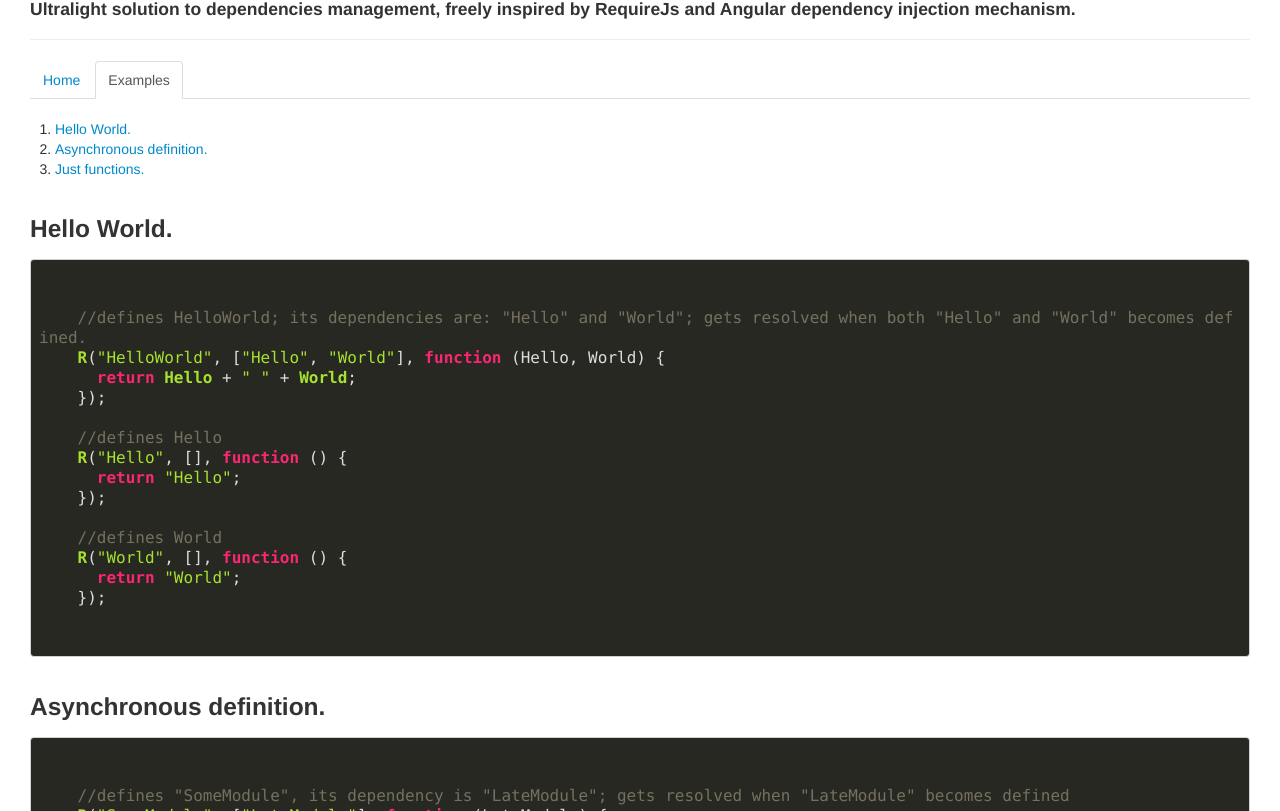
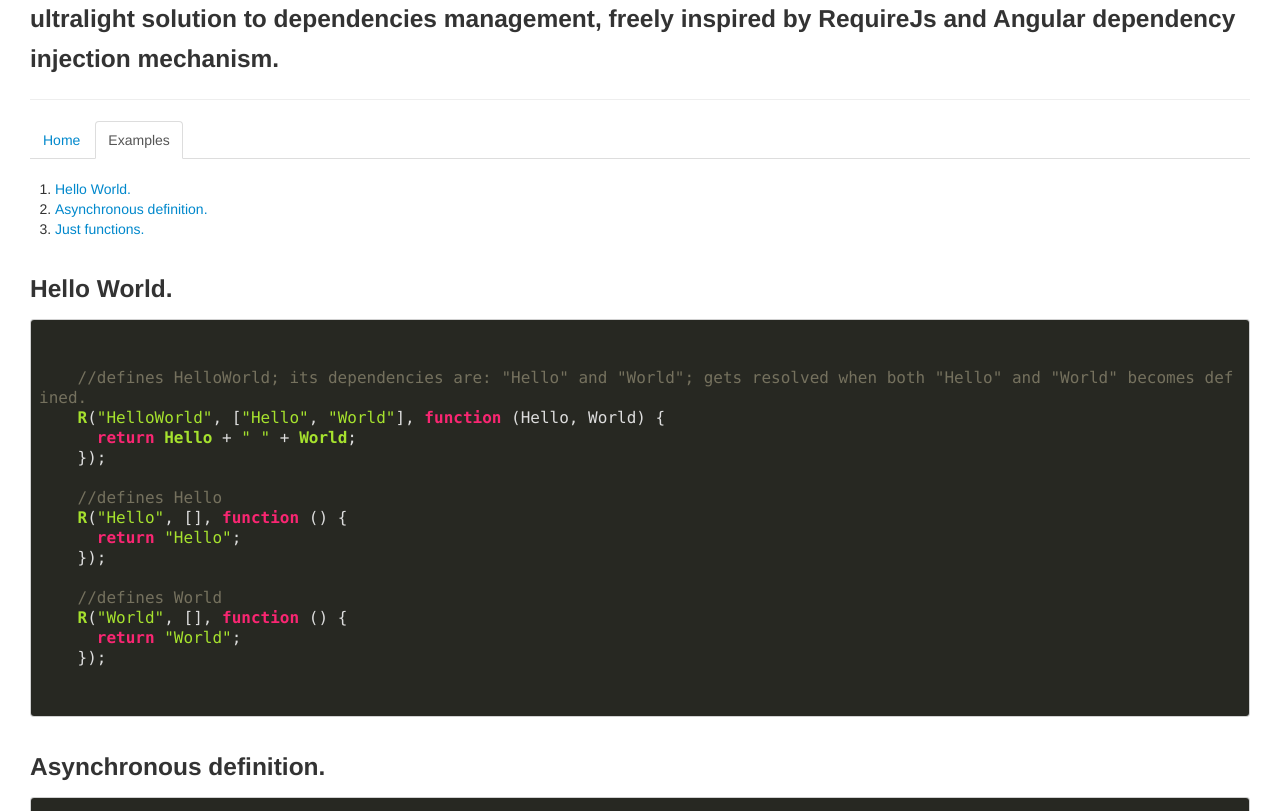
Before and after one commit to RobertoPrevato/R.js, a plain HTML site: page examples.html in a window 1280 px wide. Shown: the part 91-902 px from the top of the page. Drawn offline with nearby package versions, Linux system fonts and the light colour scheme.

Commit message:
Updates README

```diff
--- a/examples.html
+++ b/examples.html
@@ -31,7 +31,7 @@
 <body>
   <header>
     <h1 class="title">R.js</h1>
-		<h4>Ultralight solution to dependencies management, freely inspired by RequireJs and Angular dependency injection mechanism.</h4>
+		<h3>ultralight solution to dependencies management, freely inspired by RequireJs and Angular dependency injection mechanism.</h3>
   </header>
   <div id="main">
 		<hr />
```
Also changed, not shown: index.html (+1 -1 lines), README.md.
